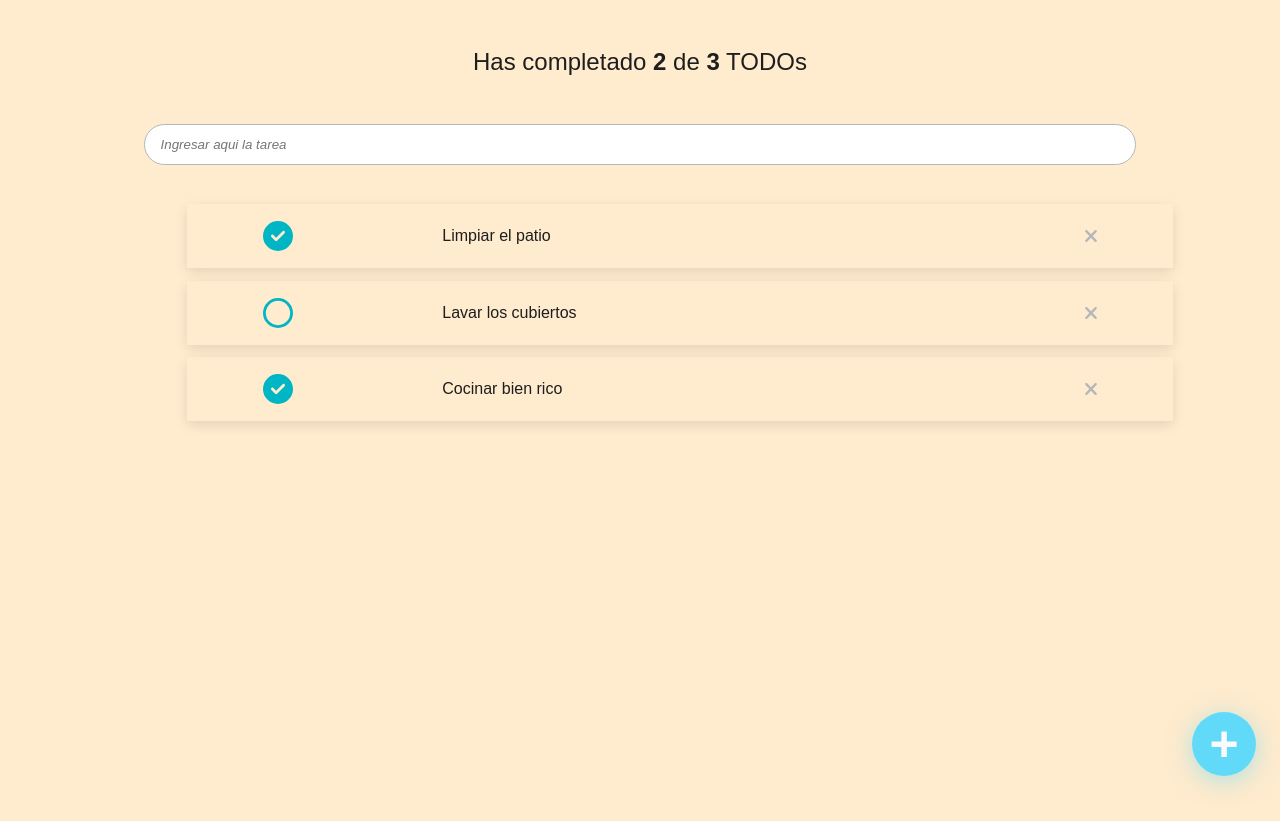
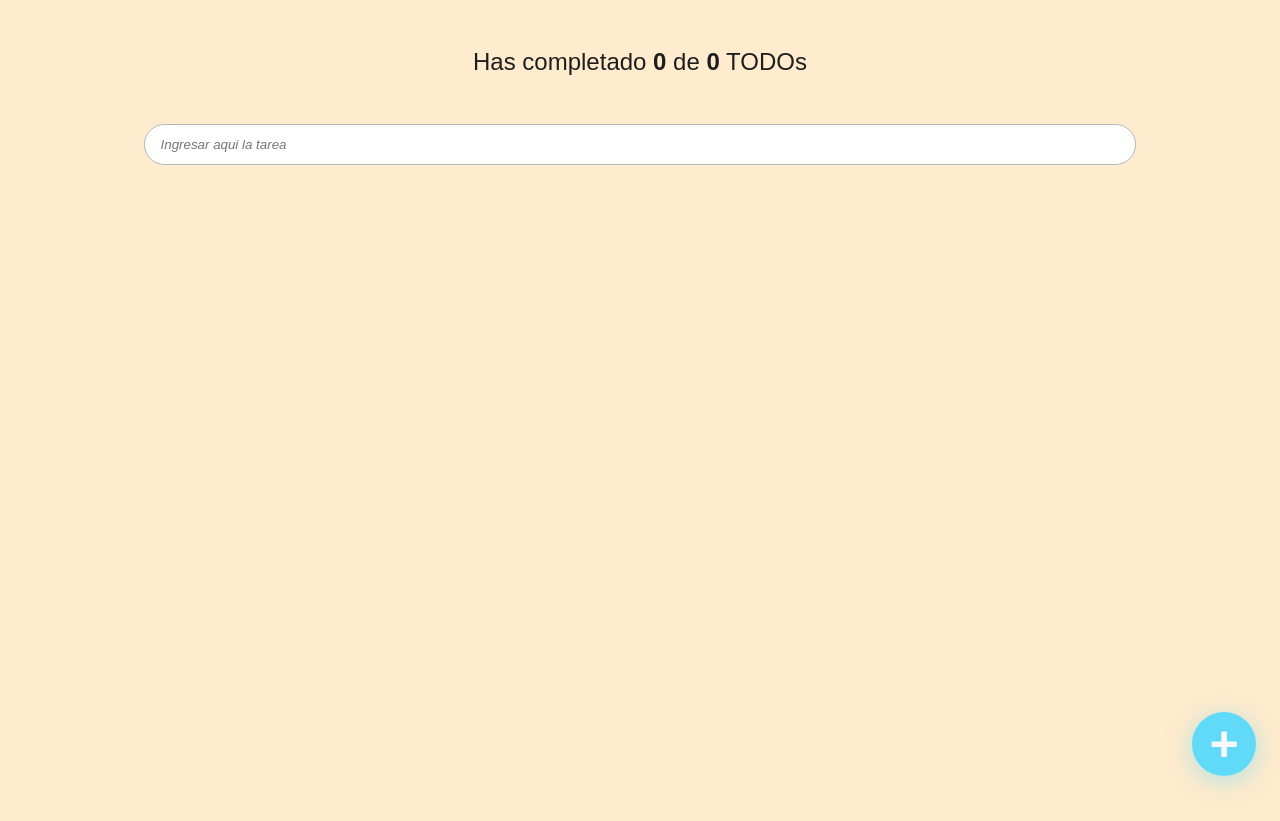
Before and after one commit to RamirezAna/React_TODO, a React (Create React App) app: page / in a window 1280 px wide. Built offline with nearby package versions, Linux system fonts and the light colour scheme.

Commit message:
proyecto teniendo en cuenta la persistencia de datos con localStorage

```diff
--- a/src/App.js
+++ b/src/App.js
@@ -6,17 +6,32 @@
 
 import './App.css';
 import React from 'react';
-
+/*
 const   defaultTodos = [
   {text:"Limpiar el patio", completed:true},
   {text:"Lavar los cubiertos", completed:false} ,
   {text:"Cocinar bien rico", completed:true},
 ]
+ localStorage.setItem('TODOS_v1', defaultTodos);
+*/
+
+
+ // localStorage.removeItem('TODOS_v1');
 
 function App() {
+//aca en una variable ponemos lo datos que se tiene el localstore para pasar en TODOs
+const localStorageTodos = localStorage.getItem('TODOS_v1');
+let parsedTodos;
+if (!localStorageTodos){
+  localStorage.setItem('TODOS_v1', JSON.stringify([]))
+  parsedTodos = [];
+}else{
+  parsedTodos = JSON.parse(localStorageTodos)
+}
+
 
 //conteo TODO: le pasamos por defecto los defaultTodos declarado mas arriba
-  const [todos, setTodos] = React.useState(defaultTodos);
+  const [todos, setTodos] = React.useState(parsedTodos);
 
 //conteo de completados: que solamente me traiga los todo con completed true
   const completedTodos = todos.filter(todo => todo.completed).length;
@@ -36,6 +51,11 @@
     }
   )
 
+const saveTodos = (newTodos) => {
+  localStorage.setItem('TODOS_v1', JSON.stringify(newTodos));
+  setTodos(newTodos);
+};
+
 // creamos aquie la logica del completado
 const completeTodo = (text) => {
   const newTodos = [...todos]; //con estos 3 puntitos ... decimos que queremos que nos realice una copia de lo que tenga TODOs
@@ -43,7 +63,7 @@
     (todo) => todo.text == text
   );//en sete todoIndex obtenemos el index
   newTodos[todoIndex].completed = true;//aca es en donde le decimos que esta completado
-  setTodos(newTodos);
+  saveTodos(newTodos);
 };
 
 const deleteTodo = (text) => {
@@ -52,7 +72,7 @@
     (todo) => todo.text == text
   );
   newTodos.splice(todoIndex, 1);//aca eliminamos el TODOs con el splice
-  setTodos(newTodos);
+  saveTodos(newTodos);
 }
   return (
     <>
--- a/src/componentes/TodoCounter/TodoCounter.js
+++ b/src/componentes/TodoCounter/TodoCounter.js
@@ -3,7 +3,7 @@
 function TodoCounter({ total, completed }) {
   return (
 
-    total == completed ?
+    total == completed & total != 0?
     <h1 className="TodoCounter">
       Felicitaciones, has completado todos los TODOs!!!
     </h1>
```
